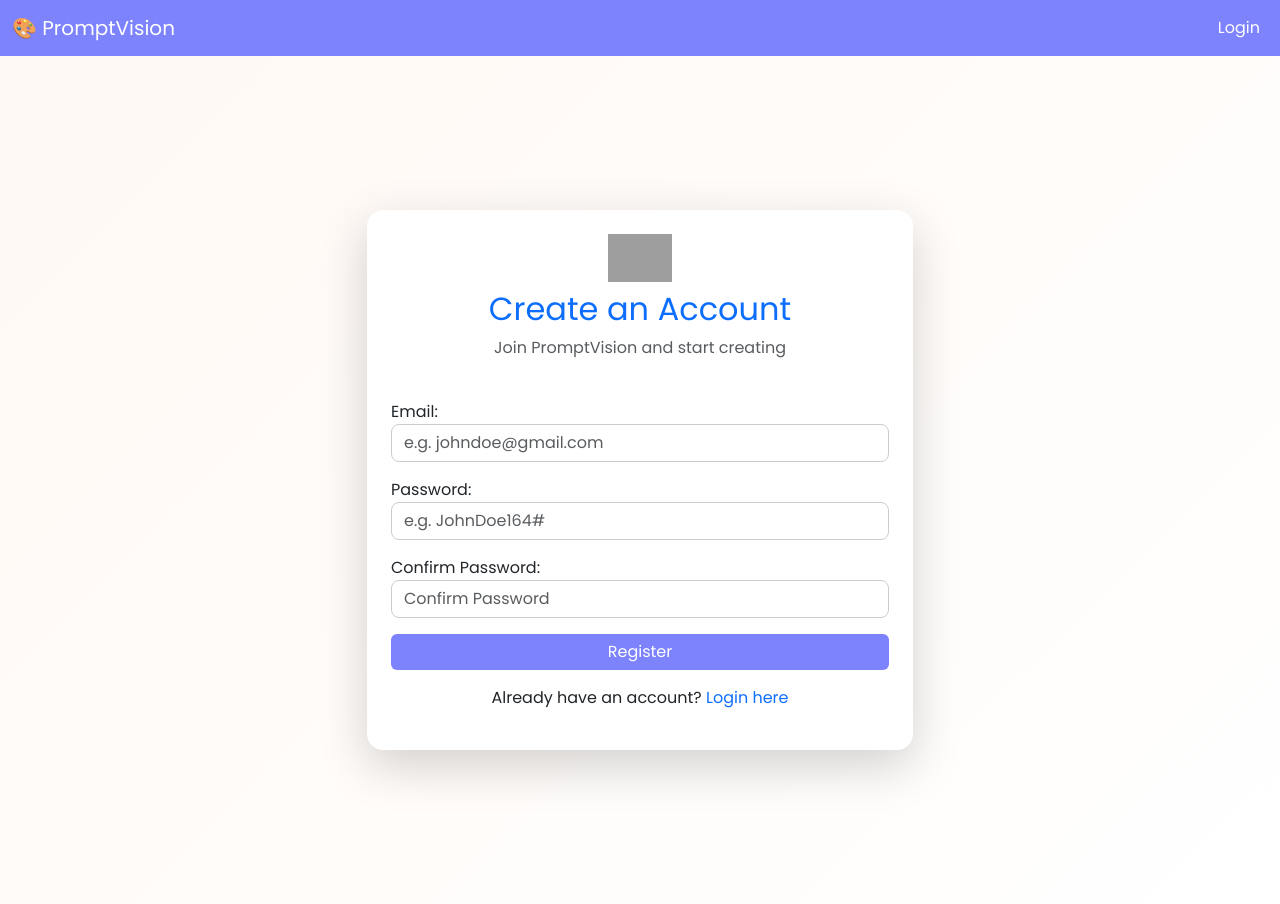
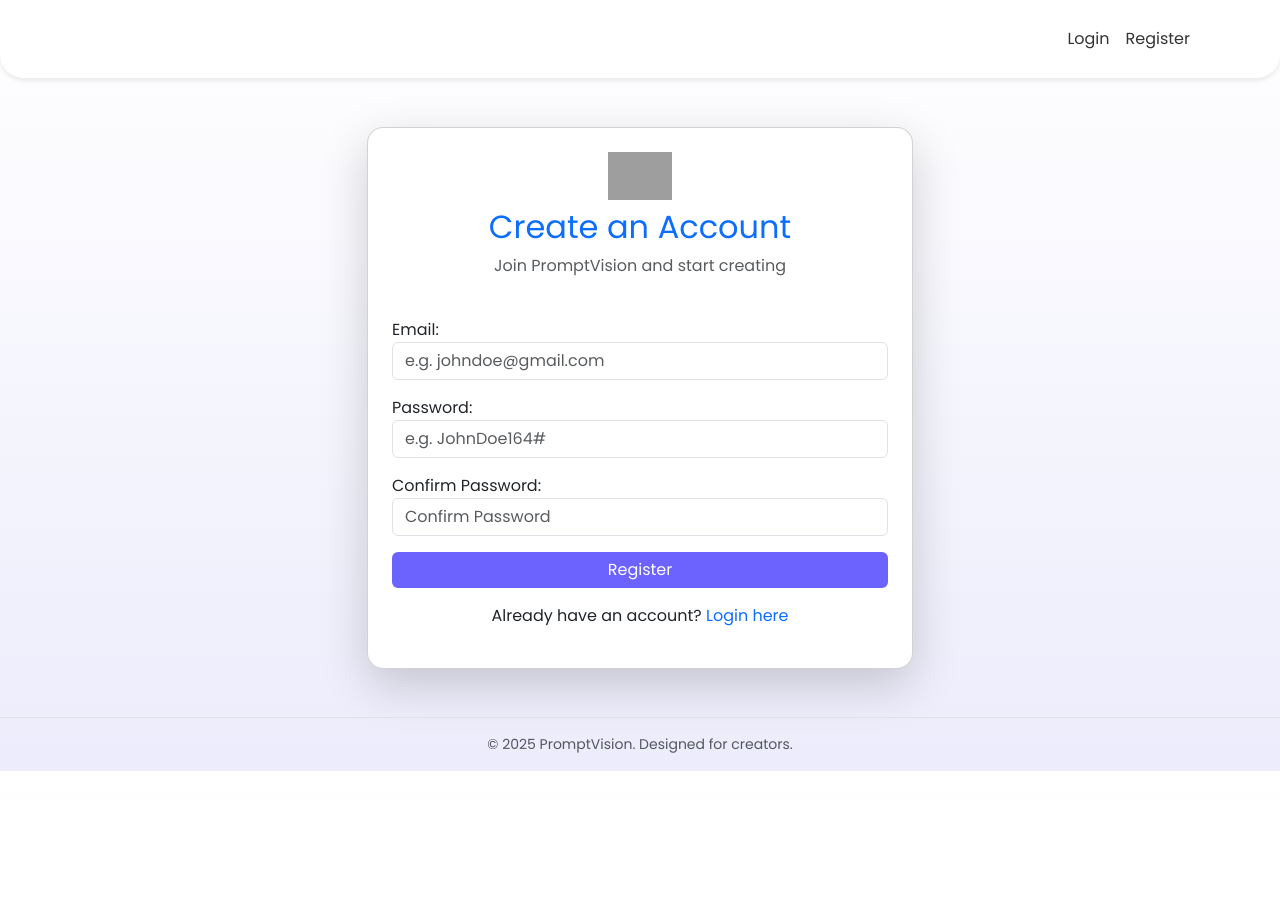
Before and after one commit to PromptVision-AI/promptvision_app, a Django app: page /register/ in a window 1280 px wide. After the commit the page ends 771 px from the top, so only its background shows below. Run offline with Django 5.2, Linux system fonts and the light colour scheme; grey boxes are pictures that could not be loaded.

Commit message:
improve UI

```diff
--- a/rest_app/static/css/style.css
+++ b/rest_app/static/css/style.css
@@ -1,44 +1,63 @@
 body {
-  background: linear-gradient(135deg, #FFF8F3 0%, #ffffff 100%);
   font-family: "Poppins", sans-serif;
+  background: linear-gradient(#ffffff, #ececfc);
   color: #333;
 }
 
 .navbar {
-  background-color: #7C83FD !important;
-}
-.navbar .nav-link {
-  color: #fff !important;
-  font-weight: 500;
+  background-color: #fdfdfe;
+  border-bottom: 1px solid #eee;
+  border-radius: 0 0 12px 12px;
 }
 
-.card {
-  border: none;
-  border-radius: 12px;
-  box-shadow: 0 4px 15px rgba(0, 0, 0, 0.05);
+.navbar-brand {
+  font-weight: 600;
+  font-size: 1.5rem;
+}
+
+a.nav-link {
+  font-weight: 500;
+  color: #333 !important;
+  transition: all 0.2s;
+}
+a.nav-link:hover {
+  color: #6C63FF !important;
+}
+
+.active {
+  color: #6C63FF !important;
+  font-weight: 600;
 }
 
 .btn-primary {
-  background-color: #7C83FD;
+  background-color: #6C63FF;
   border: none;
+  transition: all 0.2s ease-in-out;
 }
 .btn-primary:hover {
-  background-color: rgb(73.7669172932, 83.4511278195, 252.2330827068);
+  background-color: rgb(59.9423076923, 48, 255);
+  transform: translateY(-1px);
+  box-shadow: 0 4px 10px rgba(108, 99, 255, 0.3);
 }
 
-h2, h5, .card-header {
-  color: #7C83FD;
+footer {
+  font-size: 0.875rem;
+  color: #888;
 }
 
-input.form-control, select.form-control, textarea.form-control {
-  border-radius: 8px;
-  border: 1px solid #ccc;
+.fade-in {
+  animation: fadeIn 1s ease-out both;
 }
 
-.bg-hero {
-  background-image: url("/static/images/bg-pattern.svg");
-  background-size: cover;
-  background-position: center;
+@keyframes fadeIn {
+  0% {
+    opacity: 0;
+    transform: translateY(20px);
+  }
+  100% {
+    opacity: 1;
+    transform: translateY(0);
+  }
 }
 
 /*# sourceMappingURL=style.css.map */
--- a/rest_app/static/scss/style.scss
+++ b/rest_app/static/scss/style.scss
@@ -1,51 +1,62 @@
 @use "sass:color";
 
-// Variables
-$primary: #7C83FD;
-$secondary: #F7C8E0;
-$light: #FFF8F3;
-$dark: #343a40;
+$primary: #6C63FF;
+$secondary: #FFB6B9;
+$light-bg: #fdfdfe;
 $text-color: #333;
 
 body {
-  background: linear-gradient(135deg, $light 0%, #ffffff 100%);
   font-family: 'Poppins', sans-serif;
+  background: linear-gradient(#ffffff, #ececfc);
   color: $text-color;
 }
 
 .navbar {
-  background-color: $primary !important;
-  .nav-link {
-    color: #fff !important;
-    font-weight: 500;
+  background-color: $light-bg;
+  border-bottom: 1px solid #eee;
+  border-radius: 0 0 12px 12px;
+}
+
+.navbar-brand {
+  font-weight: 600;
+  font-size: 1.5rem;
+}
+
+a.nav-link {
+  font-weight: 500;
+  color: $text-color !important;
+  transition: all 0.2s;
+  &:hover {
+    color: $primary !important;
   }
 }
 
-.card {
-  border: none;
-  border-radius: 12px;
-  box-shadow: 0 4px 15px rgba(0, 0, 0, 0.05);
+.active {
+  color: $primary !important;
+  font-weight: 600;
 }
 
 .btn-primary {
   background-color: $primary;
   border: none;
+  transition: all 0.2s ease-in-out;
   &:hover {
     background-color: color.adjust($primary, $lightness: -10%);
+    transform: translateY(-1px);
+    box-shadow: 0 4px 10px rgba($primary, 0.3);
   }
 }
 
-h2, h5, .card-header {
-  color: $primary;
+footer {
+  font-size: 0.875rem;
+  color: #888;
 }
 
-input.form-control, select.form-control, textarea.form-control {
-  border-radius: 8px;
-  border: 1px solid #ccc;
+.fade-in {
+  animation: fadeIn 1s ease-out both;
 }
 
-.bg-hero {
-  background-image: url('/static/images/bg-pattern.svg');
-  background-size: cover;
-  background-position: center;
+@keyframes fadeIn {
+  0% { opacity: 0; transform: translateY(20px); }
+  100% { opacity: 1; transform: translateY(0); }
 }
--- a/rest_app/templates/base.html
+++ b/rest_app/templates/base.html
@@ -3,28 +3,41 @@
 <html lang="en">
 <head>
     <meta charset="UTF-8">
-    <meta name="viewport" content="width=device-width, initial-scale=1.0">
-    <title>{% block title %}PromptVision AI{% endblock %}</title>
+    <title>{% block title %}Prompt Vision{% endblock %}</title>
     <link href="https://cdn.jsdelivr.net/npm/bootstrap@5.3.2/dist/css/bootstrap.min.css" rel="stylesheet">
+    <link href="https://cdn.jsdelivr.net/npm/bootstrap-icons@1.10.5/font/bootstrap-icons.css" rel="stylesheet">
+    <link href="https://fonts.googleapis.com/css2?family=Poppins:wght@400;600&display=swap" rel="stylesheet">
+    <link rel="preconnect" href="https://fonts.googleapis.com">
     <link rel="stylesheet" href="{% static 'css/style.css' %}">
-    <link href="https://fonts.googleapis.com/css2?family=Poppins:wght@400;600&display=swap" rel="stylesheet">
+    {% block extra_head %}{% endblock %}
 </head>
 <body>
-    <nav class="navbar navbar-expand-lg navbar-dark bg-primary">
-        <div class="container-fluid">
-            <a class="navbar-brand" href="/main/">🎨 PromptVision</a>
-            <div class="collapse navbar-collapse justify-content-end">
+    <nav class="navbar navbar-expand-lg navbar-light shadow-sm bg-white py-3" style="border-radius: 0 0 24px 24px;">
+        <div class="container">
+            <a class="navbar-brand fw-bold text-primary text-white" href="{% url 'home' %}">
+                <i class="bi bi-brush-fill"></i> PromptVision
+            </a>
+            <button class="navbar-toggler" type="button" data-bs-toggle="collapse" data-bs-target="#navbarNav">
+                <span class="navbar-toggler-icon"></span>
+            </button>
+            <div class="collapse navbar-collapse justify-content-end" id="navbarNav">
                 <ul class="navbar-nav">
-                    {% if user_email %}
+                    {% if is_authenticated %}
                     <li class="nav-item">
-                        <span class="nav-link">Welcome, {{ user_email }}</span>
+                        <a class="nav-link" href="{% url 'conversation_list' %}">Dashboard</a>
                     </li>
                     <li class="nav-item">
-                        <a class="nav-link" href="/logout/">Logout</a>
+                        <span class="nav-link">Hi, {{ user_email }}</span>
+                    </li>
+                    <li class="nav-item">
+                        <a class="nav-link" href="{% url 'logout' %}">Logout</a>
                     </li>
                     {% else %}
                     <li class="nav-item">
-                        <a class="nav-link" href="/login/">Login</a>
+                        <a class="nav-link" href="{% url 'login' %}">Login</a>
+                    </li>
+                    <li class="nav-item">
+                        <a class="nav-link" href="{% url 'register' %}">Register</a>
                     </li>
                     {% endif %}
                 </ul>
@@ -32,11 +45,23 @@
         </div>
     </nav>
 
-    <div class="container py-4">
-        {% block content %}
-        {% endblock %}
-    </div>
+    <main class="container fade-in">
+        {% if messages %}
+        <div class="messages">
+            {% for message in messages %}
+            <div class="alert alert-{{ message.tags }} shadow-sm">
+                {{ message }}
+            </div>
+            {% endfor %}
+        </div>
+        {% endif %}
+        {% block content %}{% endblock %}
+    </main>
 
-    <script src="https://cdn.jsdelivr.net/npm/bootstrap@5.3.2/dist/js/bootstrap.bundle.min.js"></script>
+    <footer class="text-center text-muted py-3 border-top small fade-in">
+        © 2025 PromptVision. Designed for creators.
+    </footer>
+
+    <script src="https://cdn.jsdelivr.net/npm/bootstrap@5.3.0/dist/js/bootstrap.bundle.min.js"></script>
 </body>
 </html>
--- a/rest_app/templates/login.html
+++ b/rest_app/templates/login.html
@@ -1,7 +1,7 @@
 {% extends 'base.html' %}
 {% block title %}Login - PromptVision{% endblock %}
 {% block content %}
-<div class="row justify-content-center align-items-center min-vh-100">
+<div class="row justify-content-center align-items-center my-5">
     <div class="col-md-6">
         <div class="card p-4 shadow-lg bg-white rounded-4">
             <div class="text-center mb-4">
--- a/rest_app/templates/register.html
+++ b/rest_app/templates/register.html
@@ -1,7 +1,7 @@
 {% extends 'base.html' %}
 {% block title %}Register - PromptVision{% endblock %}
 {% block content %}
-<div class="row justify-content-center align-items-center min-vh-100">
+<div class="row justify-content-center align-items-center my-5">
     <div class="col-md-6">
         <div class="card p-4 shadow-lg bg-white rounded-4">
             <div class="text-center mb-4">
```
Also changed, not shown: rest_app/templates/home.html (+27 -7 lines), rest_app/templates/main.html (+13 -2 lines), 1 other file.
